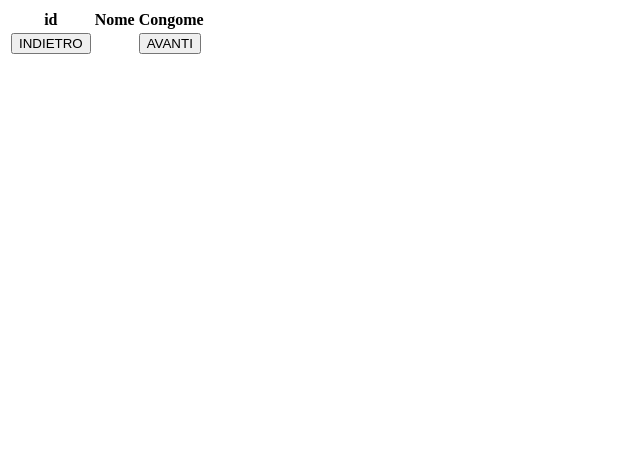
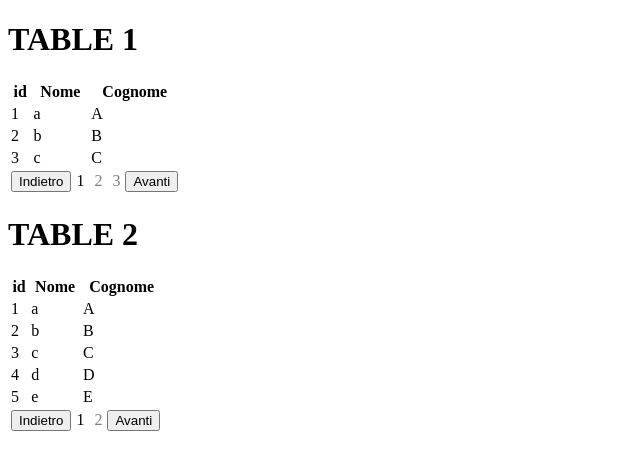
Before and after one commit to FrancescoFlavioMartinelli/Pagination, a plain HTML site: page Paginazione/index.html in a window 1280 px wide. Shown: the whole page, without its empty margins (0-640 px from the left). Drawn offline with Linux system fonts and the light colour scheme.

Commit message:
Add files via upload

```diff
--- a/Paginazione/index.html
+++ b/Paginazione/index.html
@@ -6,16 +6,33 @@
     <meta http-equiv="X-UA-Compatible" content="IE=edge">
     <meta name="viewport" content="width=device-width, initial-scale=1.0">
     <title>Document</title>
+
+    <style>
+        .pagine span {
+            margin: 0 5px;
+            cursor: pointer;
+            opacity: .5;
+        }
+        .pagine span:hover {
+            opacity: 1;
+        }
+        .pagine span.active {
+            opacity: 1;
+            pointer-events: none;
+        }
+    </style>
 </head>
 
 <body>
 
+
     <table id="table">
+        <h1>TABLE 1</h1>
         <thead>
             <tr>
                 <th>id</th>
                 <th>Nome</th>
-                <th>Congome</th>
+                <th>Cognome</th>
             </tr>
         </thead>
 
@@ -23,19 +40,46 @@
 
         <tfoot>
             <tr>
-                <td>
-                    <button id="indietro">INDIETRO</button>
+                <!-- <td>
+                    <button class="indietro">INDIETRO</button>
+                </td> -->
+                <td colspan="3">
+                    <!-- PULSANTI E PAGINE ANDRANNO QUA -->
+                    <div class="pagine"></div>
                 </td>
-                <td>
-                    <span id="pagina"></span>
-                </td>
-                <td>
-                    <button id="avanti">AVANTI</button>
-                </td>
+                <!-- <td>
+                    <button class="avanti">AVANTI</button>
+                </td> -->
             </tr>
         </tfoot>
     </table>
+    <table id="table2">
+        <h1>TABLE 2</h1>
+        <thead>
+            <tr>
+                <th>id</th>
+                <th>Nome</th>
+                <th>Cognome</th>
+            </tr>
+        </thead>
 
+        <tbody id="tbody"></tbody>
+
+        <tfoot>
+            <tr>
+                <!-- <td>
+                    <button class="indietro">INDIETRO</button>
+                </td> -->
+                <td colspan="3">
+                    <!-- PULSANTI E PAGINE ANDRANNO QUA -->
+                    <div class="pagine"></div>
+                </td>
+                <!-- <td>
+                    <button class="avanti">AVANTI</button>
+                </td> -->
+            </tr>
+        </tfoot>
+    </table>
     <script src="script.js"></script>
 
 </body>
--- a/Paginazione/script.js
+++ b/Paginazione/script.js
@@ -1,26 +1,42 @@
 class Pagination {
     constructor(_idTable, _items = [], _size = 10) {
         this.table = document.getElementById(_idTable)
+        console.log(this.table);
         this.items = _items
         this.size = _size
         this.page = 1
         //Meglio la proprietà del metodo se items o size NON possono variare
         this.maxPages = Math.ceil(this.items.length / this.size)
+        this.makePageButtons()
         this.getView()
-
-        this.makePageButtons()
     }
 
     makePageButtons() {
+        //indeitro
+        let prevBtn = document.createElement("button")
+        prevBtn.innerText = "Indietro"
+        prevBtn.addEventListener("click", ()=>{
+            this.prev()
+        })
+        this.table.getElementsByClassName("pagine")[0].append(prevBtn)
+
+        //pulsanti pagine
         for(let i = 1; i <= this.maxPages; i++) {
-            console.log(i);
             let b = document.createElement("span")
             b.addEventListener("click", ()=> {
                 this.changePage(i)
             })
             b.innerText = i
-            this.table.getElementById("pagina").append(b)
+            this.table.getElementsByClassName("pagine")[0].append(b)
         }
+
+        //avanti
+        let nextBtn = document.createElement("button")
+        nextBtn.innerText = "Avanti"
+        nextBtn.addEventListener("click", ()=>{
+            this.next()
+        })
+        this.table.getElementsByClassName("pagine")[0].append(nextBtn)
     }
 
     changePage(p) {
@@ -64,6 +80,7 @@ class Pagination {
     }
 
     getView() {
+        console.log(this.table);
         let iStart = this.size * (this.page - 1)
 
         let iEndNonCompreso = iStart + this.size
@@ -78,10 +95,17 @@ class Pagination {
         }
 
         // document.getElementById("pagina").innerText = this.page
+        //PER OGNI SPAN NEL DIV PAGINE TOGLIE LA CLASSE ACTIVE A MENO CHE NON SIA LO SPAN DELLA PAGINA CORRENTE
+        Array.from(this.table.getElementsByTagName("span")).forEach((e, i)=>{
+            if(i == this.page - 1) {
+                e.classList.add("active")
+            } else {
+                e.classList.remove("active")
+            }
+        })
     }
 
     addRow(element) {
-        console.log("THIS", element);
         let tr = document.createElement("tr")
         let tdId = document.createElement("td")
         tdId.innerText = element.id
@@ -92,7 +116,7 @@ class Pagination {
 
         tr.append(tdId, tdNome, tdCognome)
 
-        document.getElementById("tbody").appendChild(tr)
+        this.table.getElementsByTagName("tbody")[0].appendChild(tr)
     }
 }
 
@@ -129,16 +153,18 @@ const arr = [
 ]
 
 // let p = new Pagination();
-let p1 = new Pagination("table2", arr.slice(2, 5));
-let p2 = new Pagination("table", arr, 3);
+let p1 = new Pagination("table", arr, 3);
+let p2 = new Pagination("table2", arr, 5);
 // let p3 = new Pagination(5);
 
-document.getElementById("avanti").addEventListener("click", (e)=>{
-    p2.next()
-})
-document.getElementById("indietro").addEventListener("click", (e)=>{
-    p2.prev()
-})
+
+//SPOSTATI NEL METODO MAKEBUTTONS, ORA CREO UN EVENT LISTENER PER I DUE PULSANTI CREATI DALLA CLASSE
+// document.getElementById("avanti").addEventListener("click", (e)=>{
+//     p2.next()
+// })
+// document.getElementById("indietro").addEventListener("click", (e)=>{
+//     p2.prev()
+// })
 
 
 //inserire nel documento
```
